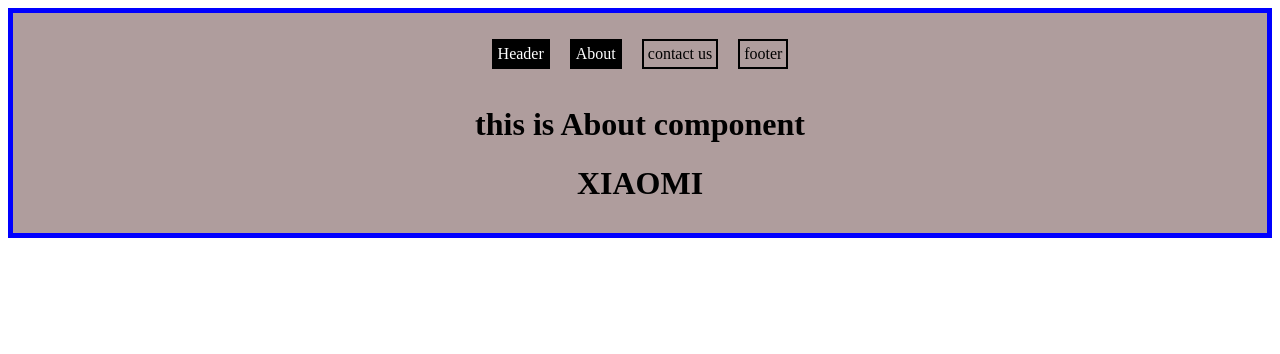
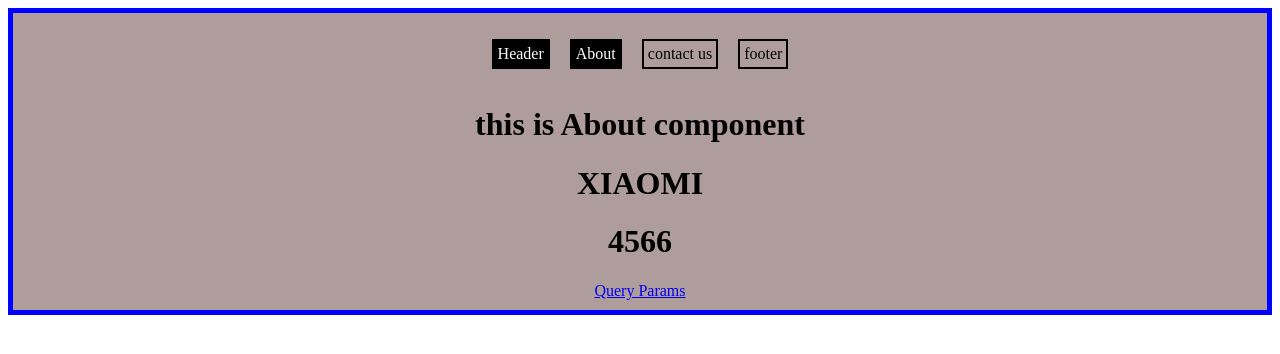
Before and after one commit to akhil-rajarao/AngularCore, an Angular app: page /about in a window 1280 px wide. Shown: the top 354 px of the page. Built offline with nearby package versions, Linux system fonts and the light colour scheme.

Commit message:
query params applied for an anchor tag

```diff
--- a/src/app/about/about.component.html
+++ b/src/app/about/about.component.html
@@ -1,3 +1,8 @@
 <h1>this is About component</h1>
 <h1>{{ newMobiles }}</h1>
 <h1>{{uservalue}}</h1>
+<!-- <h1>{{usernames.name}}</h1> -->
+<h1>{{queryName}}4566</h1>
+
+
+<a routerLink="/about" [queryParams]="{'name':'akhil','age':'29'}">Query Params</a>
--- a/src/app/about/about.component.ts
+++ b/src/app/about/about.component.ts
@@ -8,17 +8,27 @@
   styleUrl: './about.component.css',
 })
 export class AboutComponent implements OnInit {
+  queryName: any = 'nvrerverve';
   constructor(
     private route: ActivatedRoute,
     private newts: TestServiceService
   ) {}
   uservalue: any;
+  usernames: any;
 
   ngOnInit(): void {
     this.route.paramMap.subscribe((params) => {
       let userId = params.get('id');
+      let dsbsdgb = params.get('name');
+      if (dsbsdgb) {
+        this.queryName = dsbsdgb;
+      }
+
+      this.queryName = dsbsdgb;
       console.log(userId);
+      console.log(this.queryName);
       this.uservalue = userId;
+      this.usernames = this.newts.userDetails.find((e) => e.id == userId);
     });
   }
   newMobiles = this.newts.mobileName;
```
